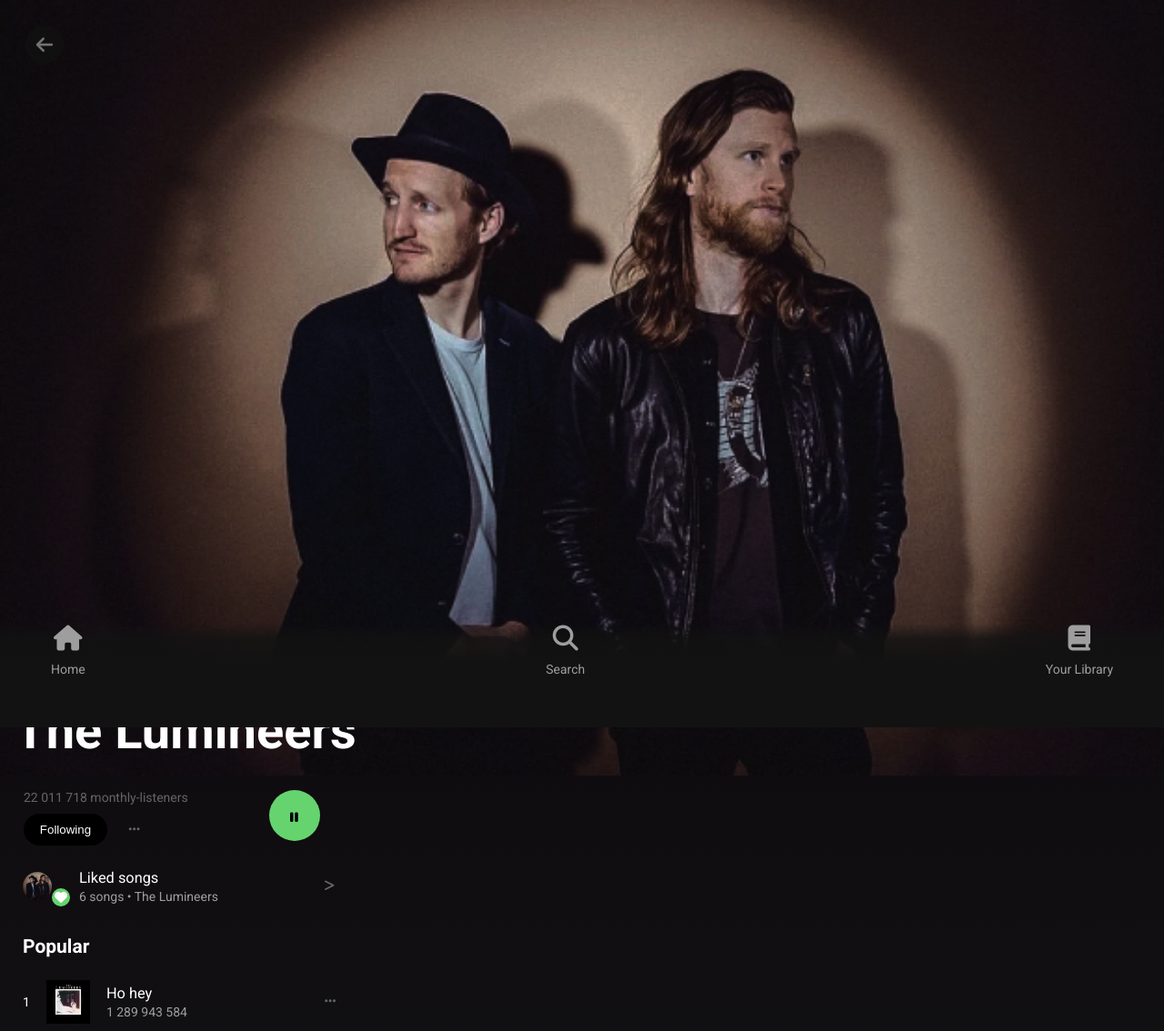
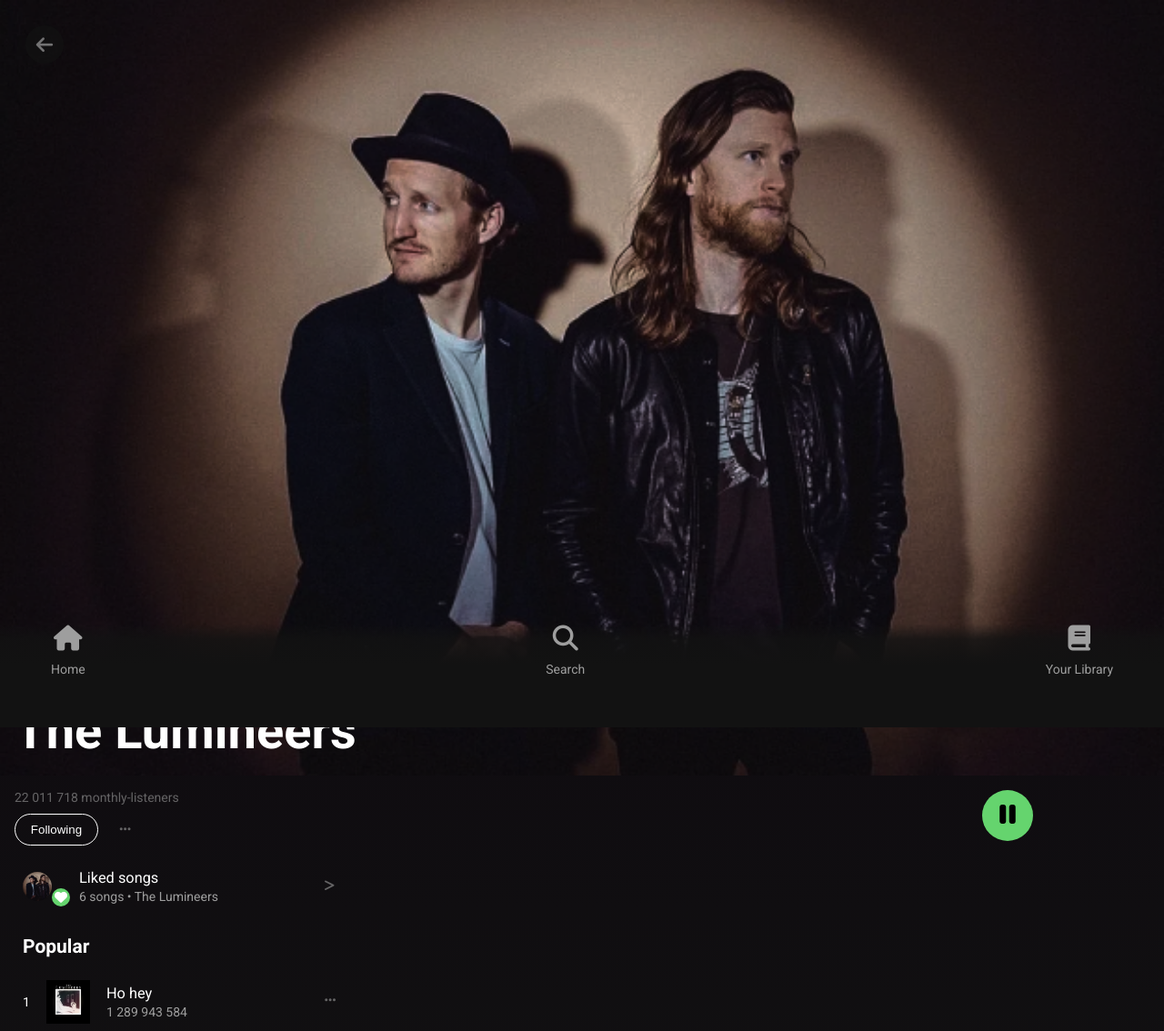
Before and after one commit to LorenaSMO/spotify-clone-desafio, a website built with webpack: page src/index.html in a window 1280 px wide. Shown: the top 1134 px of the page at 91% size. Built offline with nearby package versions, Linux system fonts and the light colour scheme.

Commit message:
ajeitando pause

```diff
--- a/src/index.html
+++ b/src/index.html
@@ -25,8 +25,8 @@
                     <i class="fa-solid fa-ellipsis icon-listeners"></i>
                 </div>
             </div>
-            <div>
-                <i class="fa-solid fa-pause fa-2x1 icon-pause"></i>
+            <div class="icon-pause">
+                <i class="fa-solid fa-pause fa-2x"></i>
             </div>
         </section>
 
@@ -57,9 +57,9 @@
                         <p class="cor-secundaria">1 289 943 584</p>
                     </div>
                 </div>
-                <div class="action">
-                    <i class="fa-solid fa-ellipsis icon-listeners"></i>
-                </div>
+
+                <i class="fa-solid fa-ellipsis icon-listeners"></i>
+
             </article>
 
             <article class="songs">
--- a/src/styles/main.scss
+++ b/src/styles/main.scss
@@ -131,12 +131,11 @@
     display: flex;
     justify-content: space-between;
     padding: 16px;
-    width: 358px;
+    width: 90%;
     height: 63px;
     top: 16px;
     left: 16px;
     margin-bottom: 30px;
-    margin-left: 10px;
 
 }
 
@@ -160,26 +159,24 @@
     background-color: $primary-color; /*botão de pause verde*/
     color: black;
     display: flex;
-    padding: 23px;
+    justify-content: center;
+    padding: 15px;
+    padding-top: 13px;
     border-radius: 30px;
     width: 56px;
     height: 56px;
-    left: 302px;
-    margin-left: 10px;
+
 }
+
 
 .icon-listeners { /*três pontos*/
     color: $text-color;
     width: 17px;
     height: 17px;
     opacity: 60%;
-
 }
 
-
-
 .button-following {
-    border-color: $text-color-white; /*cor da borda*/
     border-radius: 20px;
     border: 1px;
     color: $text-color-white;
@@ -187,7 +184,8 @@
     height: 35px;
     padding: 10px, 12px, 10px, 12px;
     gap: 10px;
-    background-color: black;
+    background-color: transparent;
+    border: 1px solid #fff; /*cor da borda*/
     margin-right: 20px;
 }
 
```
